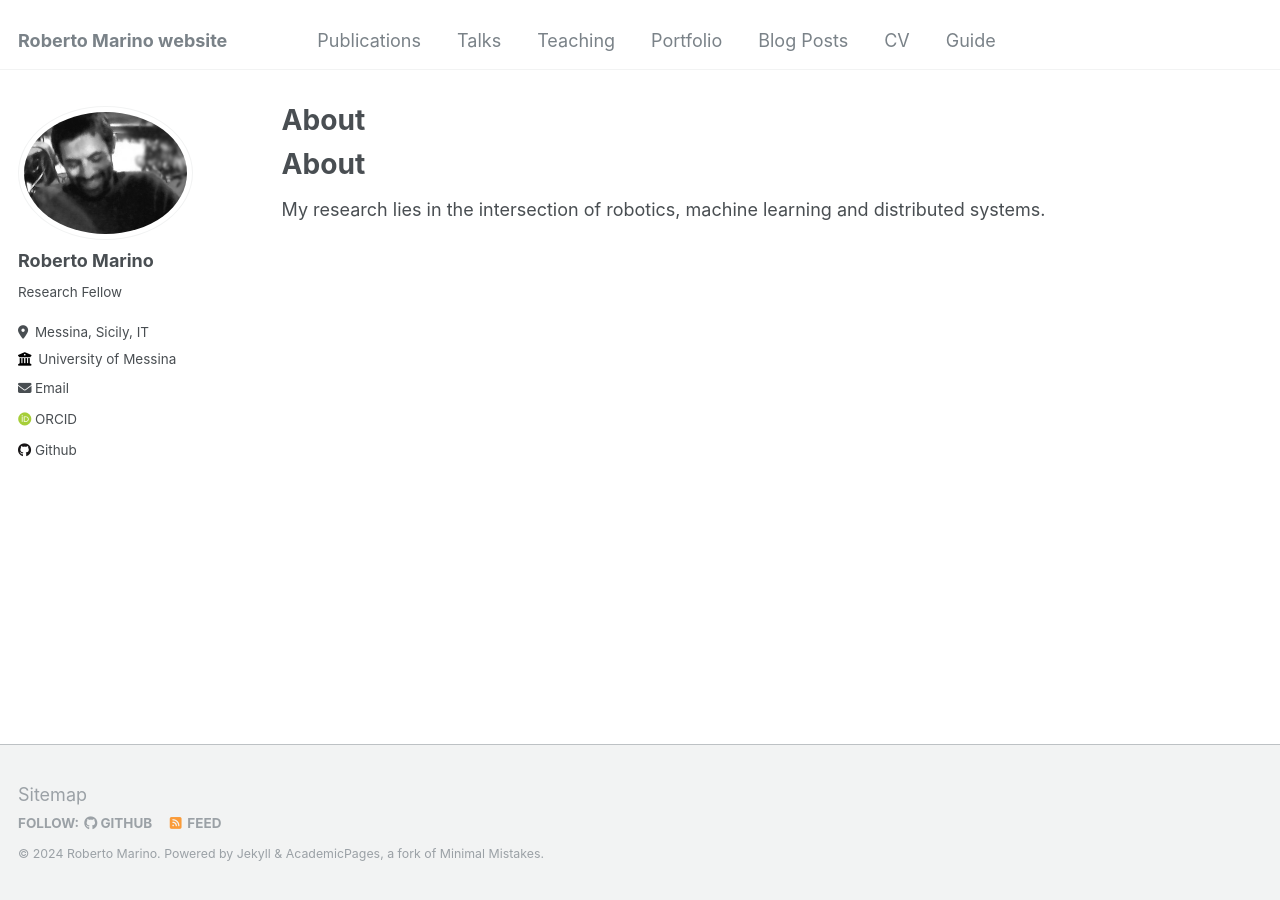
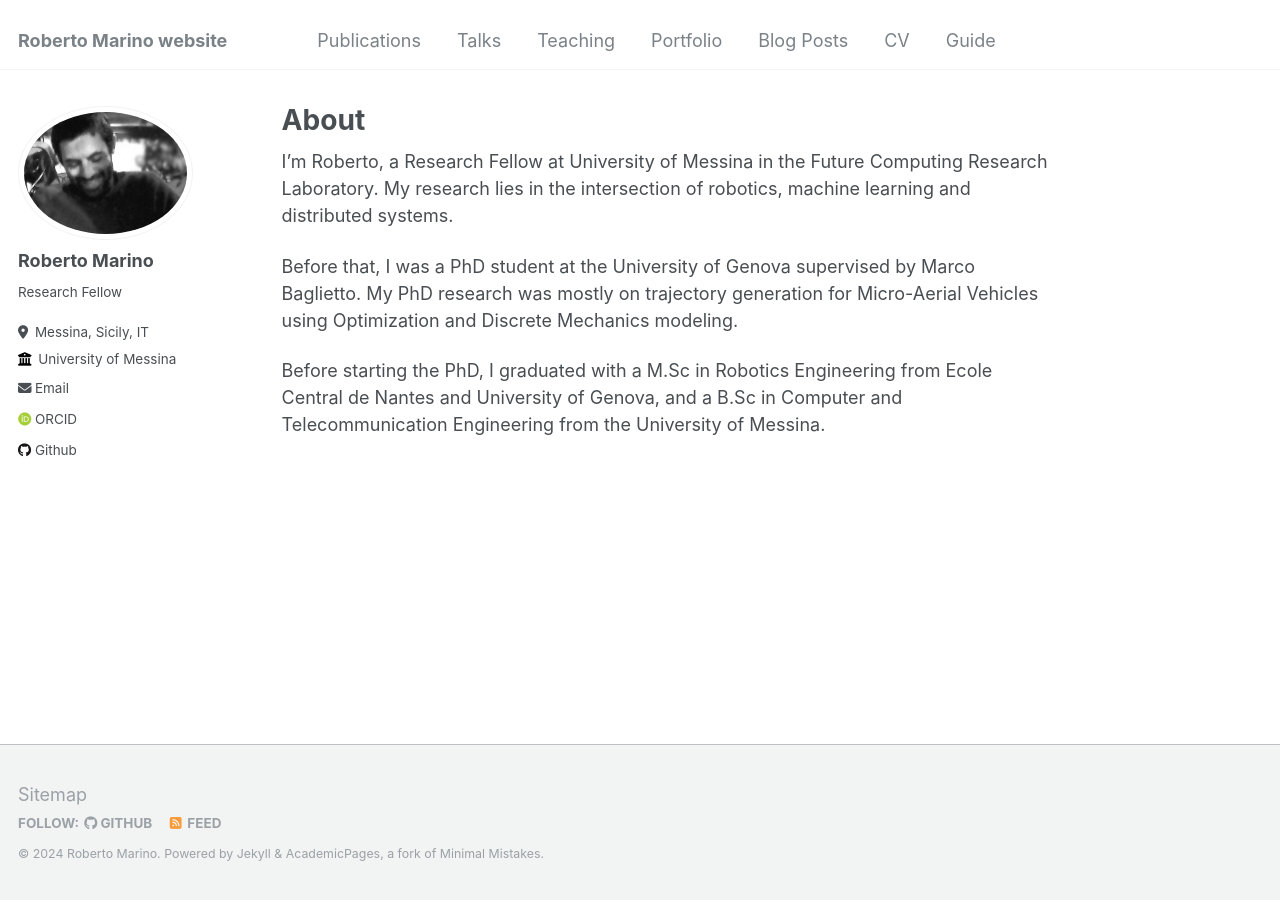
Before and after one commit to roberto-marino/rmarino.github.io, a Jekyll site: the page built from _pages/about.md, in a window 1280 px wide. Built offline with Jekyll 4.4.1, drawn with Linux system fonts in a browser that asks for light colours; some web fonts are replaced.

Commit message:
Update about.md

```diff
--- a/_pages/about.md
+++ b/_pages/about.md
@@ -7,6 +7,9 @@ redirect_from:
   - /about.html
 ---
 
-About
-=====
+I'm Roberto, a Research Fellow at University of Messina in the Future Computing Research Laboratory.
 My research lies in the intersection of robotics, machine learning and distributed systems.
+
+Before that, I was a PhD student at the University of Genova supervised by Marco Baglietto. My PhD research was mostly on trajectory generation for Micro-Aerial Vehicles using Optimization and Discrete Mechanics modeling.
+
+Before starting the PhD, I graduated with a M.Sc in Robotics Engineering from Ecole Central de Nantes and University of Genova, and a B.Sc in Computer and Telecommunication Engineering from the University of Messina.
```
